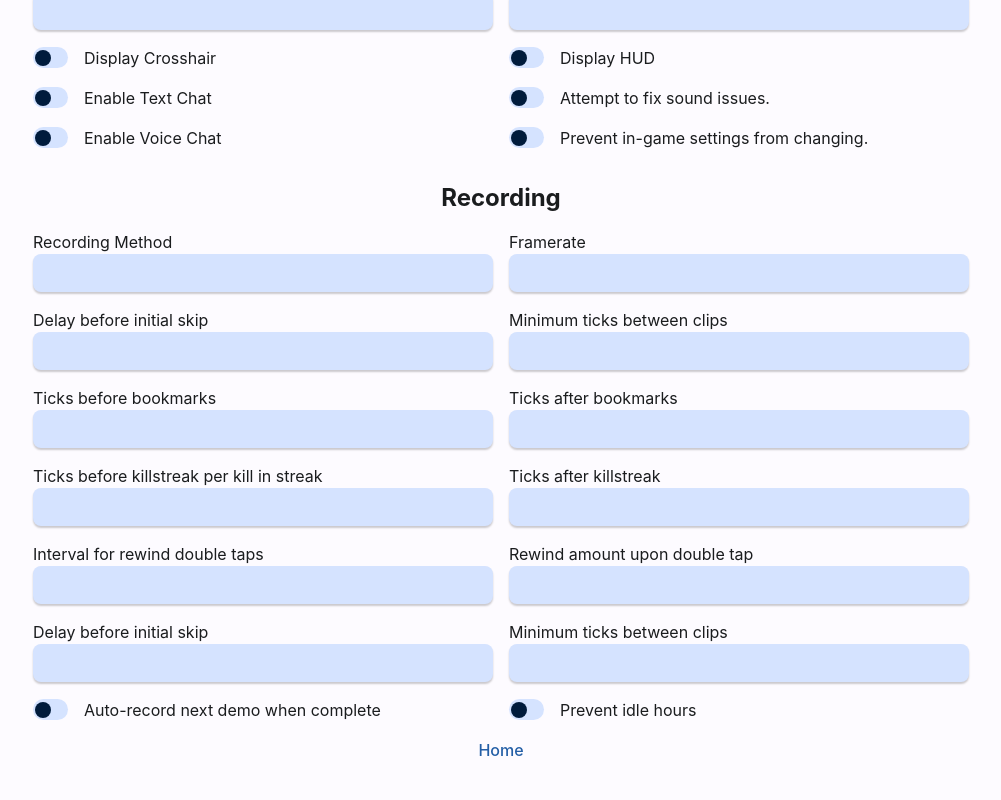
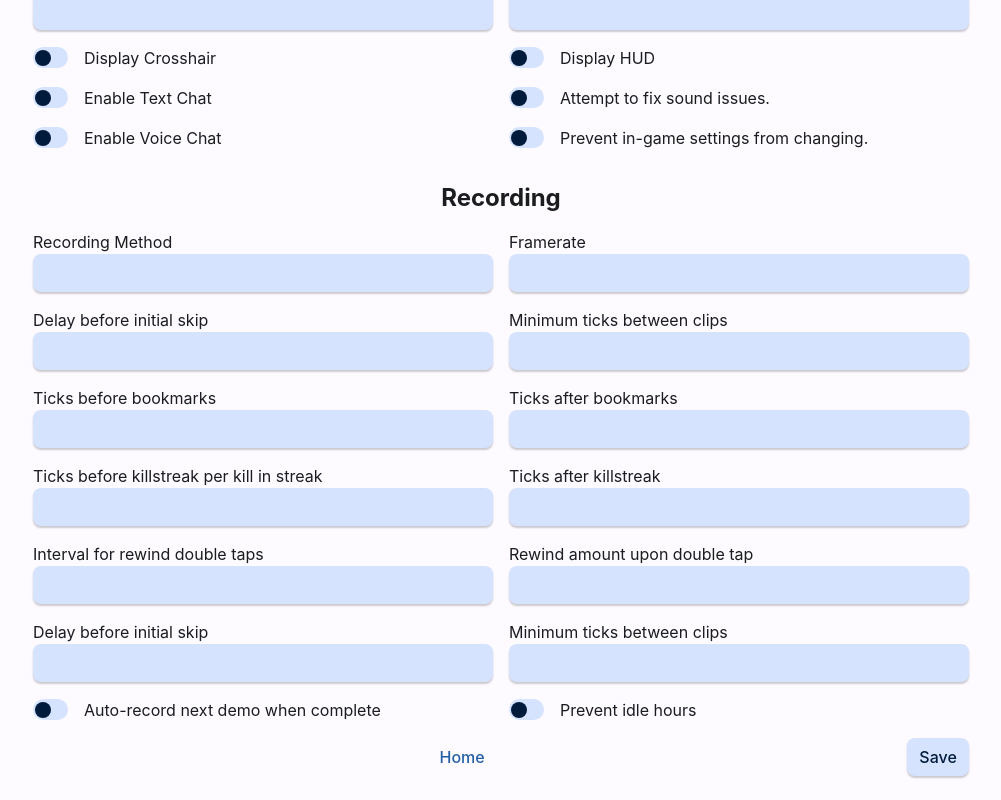
Before and after one commit to Mark-Prime/Melies, a SvelteKit app: page /settings in a window 1280 px wide. Shown: the part 337-1137 px from the top of the page, without its empty margins (139-1140 px from the left). Before the commit the page ends 1107 px from the top, so only its background shows below. Built offline with nearby package versions, Linux system fonts and the light colour scheme.

Commit message:
Settings can now be edited within the application

```diff
--- a/src-tauri/settings.json
+++ b/src-tauri/settings.json
@@ -1,6 +1,6 @@
 {
     "tf_folder": "C:\\Program Files (x86)\\Steam\\steamapps\\common\\Team Fortress 2\\tf",
-    "clear_events": 1,
+    "clear_events": true,
     "safe_mode": 1,
     "output": {
         "method": "h264",
--- a/src-tauri/tauri.conf.json
+++ b/src-tauri/tauri.conf.json
@@ -33,7 +33,7 @@
         "icons/icon.icns",
         "icons/icon.ico"
       ],
-      "identifier": "com.tauri.dev",
+      "identifier": "Méliès",
       "longDescription": "",
       "macOS": {
         "entitlements": null,
--- a/src/routes/settings/+page.svelte
+++ b/src/routes/settings/+page.svelte
@@ -10,6 +10,11 @@
     settings = JSON.parse(await invoke("load_settings"));
     output_settings = settings.output
     recording_settings = settings.recording
+  }
+
+  async function saveSettings(){
+    let answer = await invoke("save_settings", {newSettings: JSON.stringify(settings)});
+    console.log(answer);
   }
 
   loadSettings();
@@ -181,8 +186,12 @@
   </div>
 </div>
 
-
-<a href="/">Home</a>
+<div class="setting">
+  <a href="/">Home</a>
+  <button on:click={saveSettings} class="Save">
+    Save
+  </button>
+</div>
 
 <style>
   .setting {
```
Also changed, not shown: 2 other files (tests, documents, lock files or other folders).
